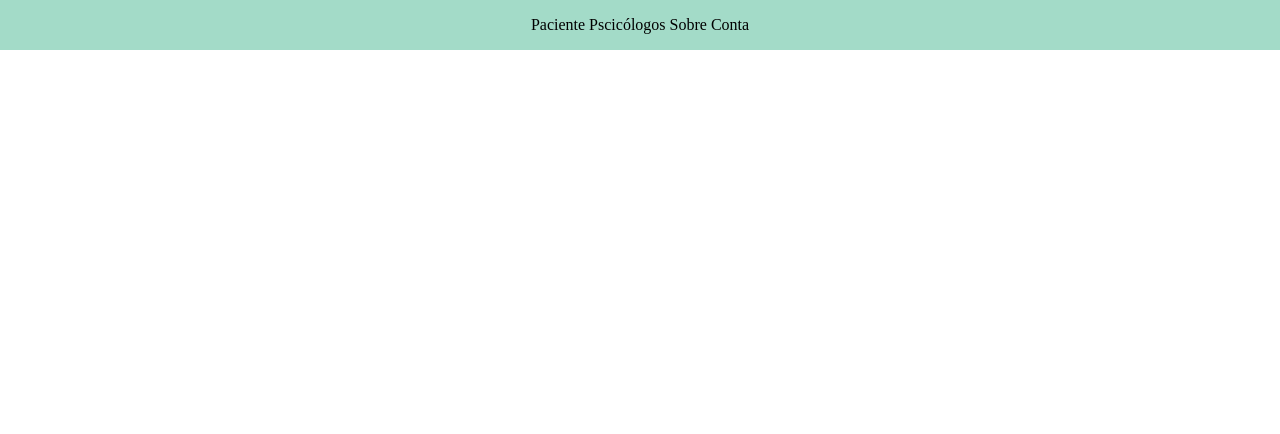
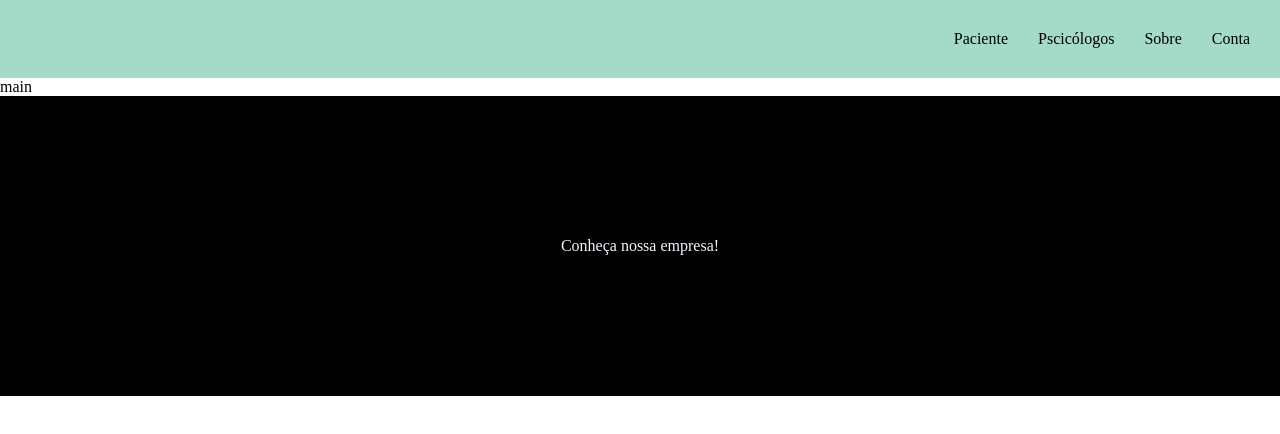
Before and after one commit to fabioyferreira/my-app, an Angular app: page / in a window 1280 px wide. Shown: the top 434 px of the page. Built offline with nearby package versions, Linux system fonts and the light colour scheme.

Commit message:
footercriacao

```diff
--- a/src/app/app.component.html
+++ b/src/app/app.component.html
@@ -1,5 +1,12 @@
 
 <app-cabecalho></app-cabecalho>
+
+<div>
+    main
+</div>
+
+
+<app-footer></app-footer>
 
 
 
--- a/src/app/app.module.ts
+++ b/src/app/app.module.ts
@@ -4,11 +4,13 @@ import { BrowserModule } from '@angular/platform-browser';
 import { AppRoutingModule } from './app-routing.module';
 import { AppComponent } from './app.component';
 import { CabecalhoComponent } from './componentes/cabecalho/cabecalho.component';
+import { FooterComponent } from './componentes/footer/footer.component';
 
 @NgModule({
   declarations: [
     AppComponent,
-    CabecalhoComponent
+    CabecalhoComponent,
+    FooterComponent
   ],
   imports: [
     BrowserModule,
--- a/src/app/componentes/cabecalho/cabecalho.component.css
+++ b/src/app/componentes/cabecalho/cabecalho.component.css
@@ -1,10 +1,19 @@
 
 .nav-cabecalho{
     display: flex;
-align-items: center;
-align-content: center;
-justify-content: space-around;
-margin: 0;
+    align-items: center; /*<-- alinha horizontalmente-->*/
+    justify-content: end;
+
+    margin: 0;
 background-color: rgb(163, 219, 200);
-height: 50px;
+height: 20%;
+padding: 30px;
+gap: 30px;
 }
+.menu{
+    display: flex;
+    gap: 30px;/* separa as palavras do menu*/
+    padding: 0;
+
+justify-content: space-between;
+}
--- a/src/app/componentes/cabecalho/cabecalho.component.html
+++ b/src/app/componentes/cabecalho/cabecalho.component.html
@@ -1,8 +1,19 @@
 <nav class="nav-cabecalho">
+    <div class="menu">
         <li>
             Paciente
+
+        </li>
+        <li>
             Pscicólogos
+        </li>
+        <li>
             Sobre
+
+        </li>
+        <li>
             Conta
         </li>
+    </div>
+
 </nav>
--- /dev/null
+++ b/src/app/componentes/footer/footer.component.css
@@ -0,0 +1,11 @@
+.rodape{
+    color: aliceblue;
+    background-color: black;
+    width: auto;
+    height: 300px;
+    display: flex;
+    align-items: center;
+    align-content: center;
+    justify-content: center;
+
+}
--- /dev/null
+++ b/src/app/componentes/footer/footer.component.html
@@ -0,0 +1,5 @@
+<div class="rodape">
+
+    <p>Conheça nossa empresa!</p>
+
+</div>
```
Also changed, not shown: src/app/componentes/footer/footer.component.ts (added, +12 -0 lines). Lines whose indentation alone changed are shown as unchanged.
